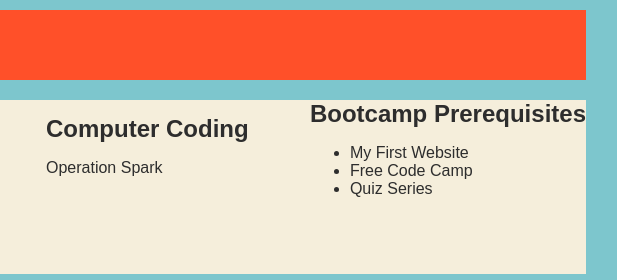
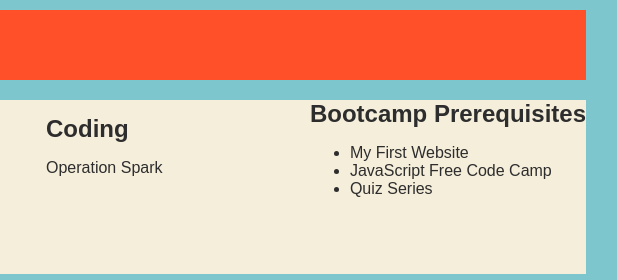
Before and after one commit to dawnelsey/dawnelsey.github.io, a plain HTML site: page index.html in a window 1280 px wide. Shown: the full height of the page, 454-1071 px from the left. Drawn offline with Linux system fonts and the light colour scheme.

Commit message:
A basic website

```diff
--- a/index.html
+++ b/index.html
@@ -83,7 +83,7 @@
 
              <div class="content">
                 <header>
-                    Computer Coding
+                    Coding
                 </header>
                  <p>Operation Spark</p>
              </div>
@@ -93,7 +93,7 @@
                  </header>
                  <ul>
                      <li>My First Website</li>
-                     <li>Free Code Camp</li>
+                     <li>JavaScript Free Code Camp</li>
                      <li>Quiz Series</li>
                  </ul>
 
```
